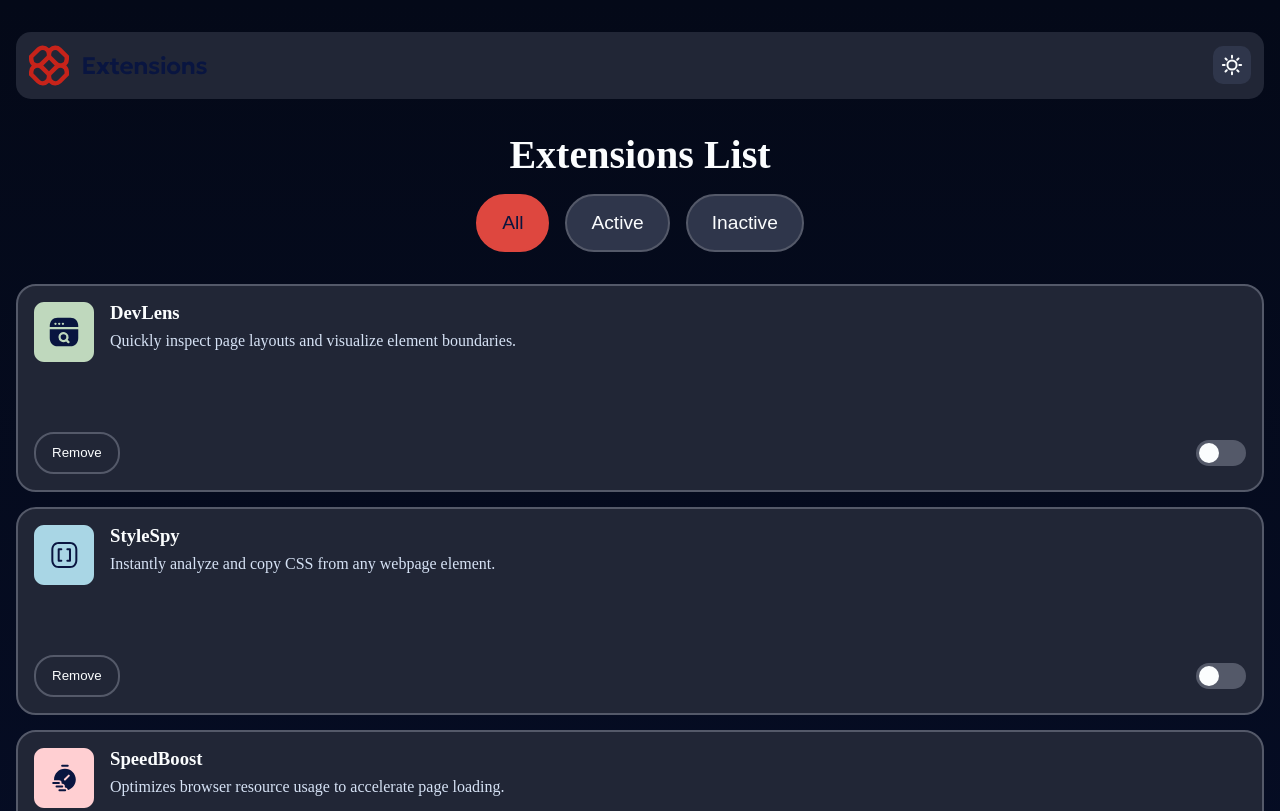
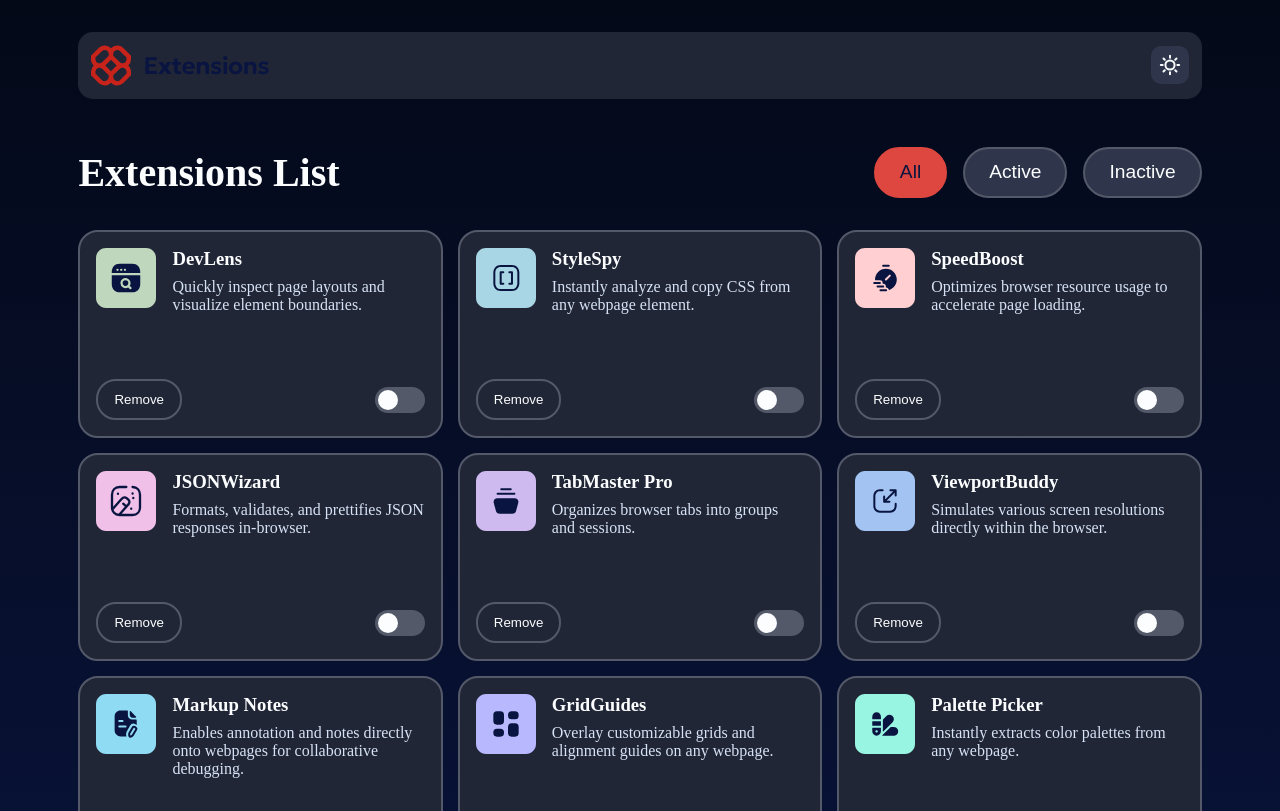
Before and after one commit to higor-costa/gerenciador-de-extensoes, a website built with webpack: page index.html in a window 1280 px wide. Shown: the top 811 px of the page. Built offline with nearby package versions, Linux system fonts and the light colour scheme; a web font is replaced by a local one.

Commit message:
style(responsividade): adiciona responsividade
Responsividade para telas a partir de 800px

```diff
--- a/assets/css/style.css
+++ b/assets/css/style.css
@@ -261,3 +261,46 @@ body {
 .card__button-status input:checked + .slider::before {
   transform: translateX(24px);
 }
+
+@media screen and (min-width: 800px) {
+  .header, main {
+    max-width: 90%;
+    margin: 0 auto;
+  }
+
+  .extensions {
+    margin-top: 3rem;
+  }
+
+  .extensions__header {
+    flex-direction: row;
+    justify-content: space-between;
+  }
+
+  .extensions__title {
+    margin-bottom: 0;
+  }
+
+  .extensions__filters {
+    width: auto;
+  }
+
+  .extensions__filters-button {
+    padding: .8rem 1.5rem;
+  }
+
+  .cards {
+    display: grid;
+    grid-template-columns: repeat(2, 1fr);
+  }
+
+  .card {
+    width: auto;
+  }
+}
+
+@media screen and (min-width: 1200px) {
+  .cards {
+    grid-template-columns: repeat(3, 1fr);
+  }
+}
```
